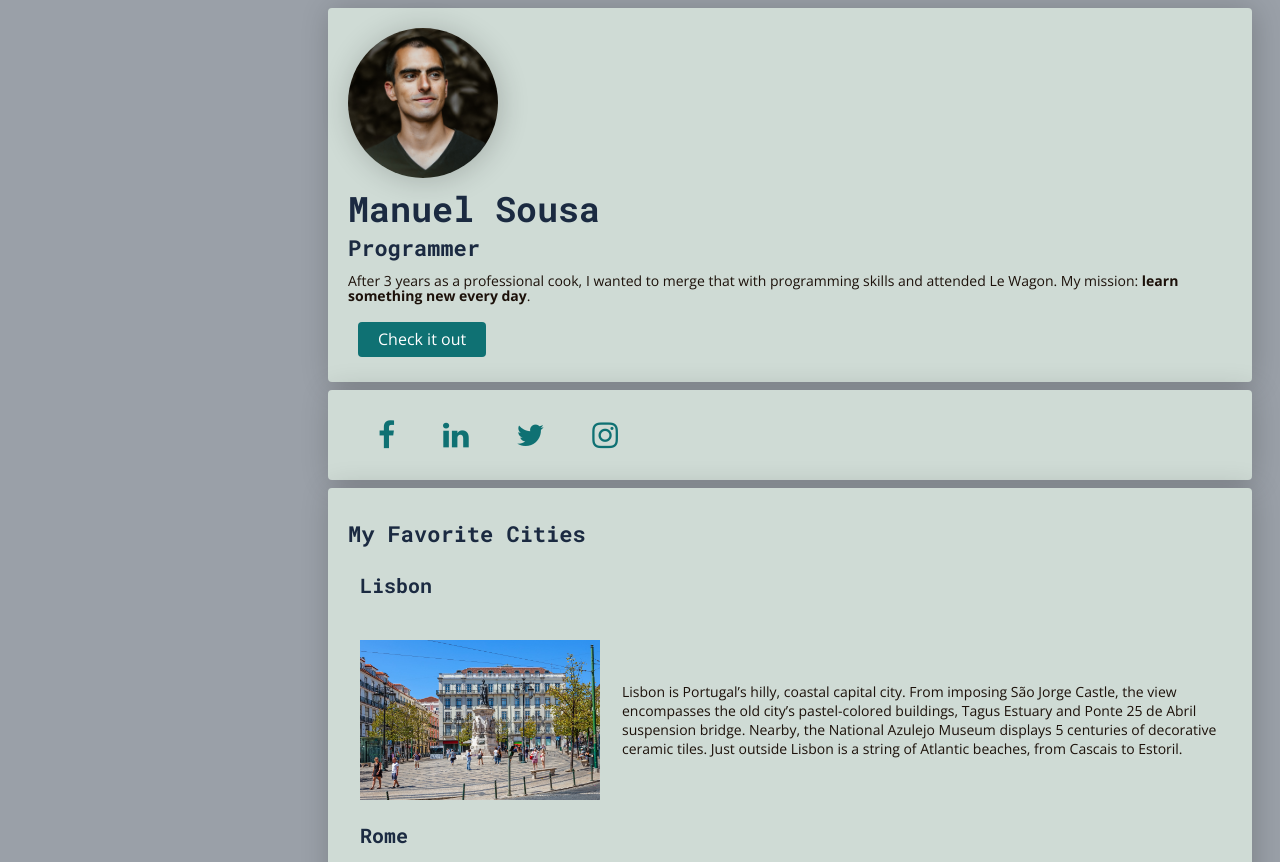
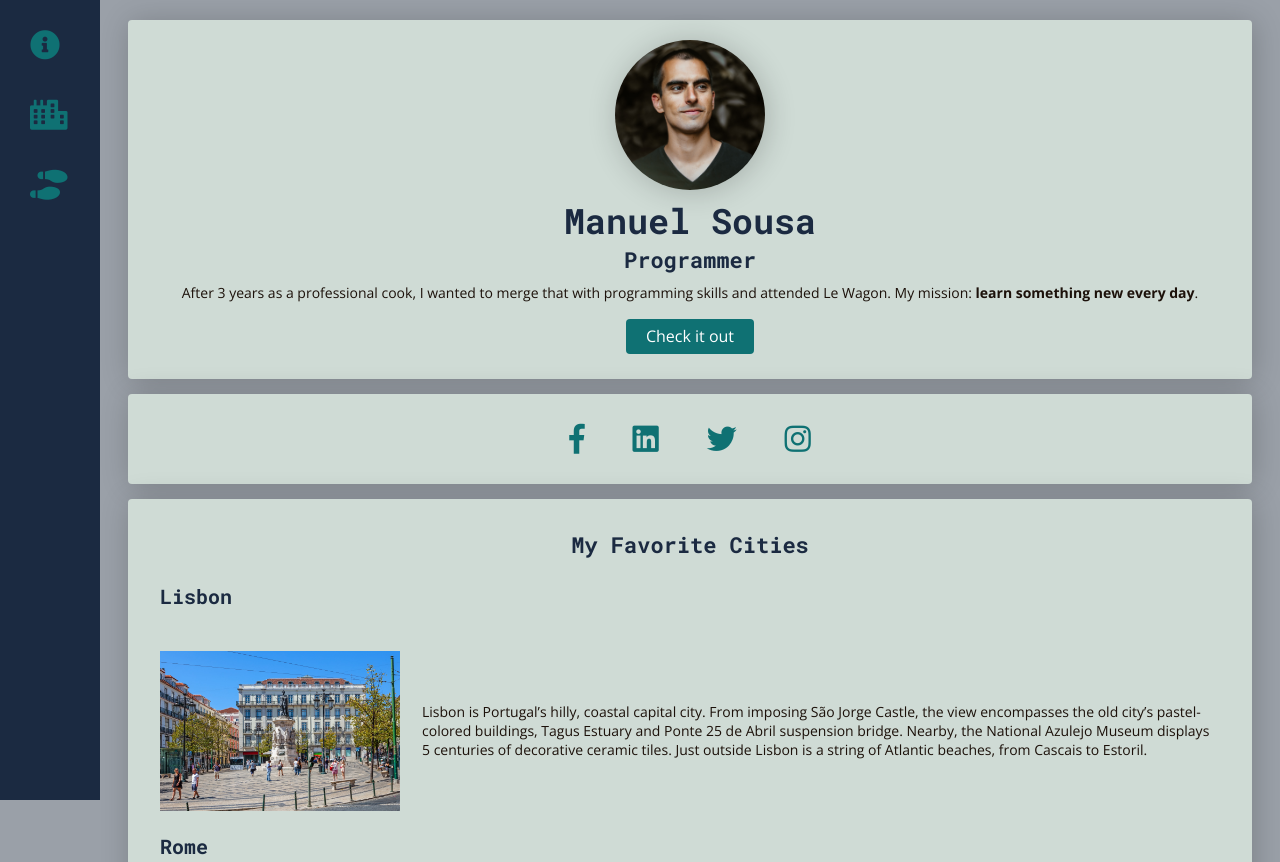
Before and after one commit to mlrcbsousa/profile, a plain HTML site: page index.html in a window 1280 px wide. Shown: the top 862 px of the page. Drawn offline with nearby package versions, Linux system fonts and the light colour scheme.

Commit message:
added sidebar

```diff
--- a/index.html
+++ b/index.html
@@ -4,21 +4,38 @@
     <meta content="Le Wagon is Europe's best coding school for entrepreneurs. Checkout for yourself the projects developed by our students." name="description">
     <meta charset="utf-8">
     <title>Basic infos</title>
-    <link href="https://fonts.googleapis.com/css?family=Open+Sans:400,700|Roboto+Mono:400,700" rel="stylesheet">  <link href="https://maxcdn.bootstrapcdn.com/font-awesome/4.7.0/css/font-awesome.min.css" rel="stylesheet">
+    <link href="https://fonts.googleapis.com/css?family=Open+Sans:400,700|Roboto+Mono:400,700" rel="stylesheet">
+    <link rel="stylesheet" href="https://use.fontawesome.com/releases/v5.5.0/css/all.css" integrity="sha384-B4dIYHKNBt8Bc12p+WXckhzcICo0wtJAoU8YZTY5qE0Id1GSseTk6S+L3BlXeVIU" crossorigin="anonymous">
     <link rel="stylesheet" href="style.css">
   </head>
 
   <body>
     <div id="sidebar">
+      <ul>
+        <li>
+          <a href="#intro">
+            <i class="fas fa-info-circle"></i>
+          </a>
+        </li>
+        <li>
+          <a href="#cities">
+            <i class="fas fa-city"></i>
+          </a>
+        </li>
+        <li>
+          <a href="#footer">
+            <i class="fas fa-shoe-prints"></i>
+          </a>
+        </li>
+      </ul>
     </div>
 
     <div id="page-content">
 
       <div class="container text-center">
-    </div>
 
 
-      <div class="card">
+      <div class="card" id="intro">
         <img src="images/manuel.jpg" alt="Manuel Sousa" id="profile-img">
         <h1>Manuel Sousa</h1>
         <h2>Programmer</h2>
@@ -34,29 +51,29 @@
         <ul class="list-inline">
           <li>
             <a href="https://www.facebook.com/mlrcbsousa">
-              <i class="fa fa-facebook"></i>
+              <i class="fab fa-facebook-f"></i>
             </a>
           </li>
           <li>
             <a href="https://www.linkedin.com/in/mlrcbsousa/">
-              <i class="fa fa-linkedin"></i>
+              <i class="fab fa-linkedin"></i>
             </a>
           </li>
           <li>
             <a href="https://twitter.com/mlrcbsousa">
-              <i class="fa fa-twitter"></i>
+              <i class="fab fa-twitter"></i>
             </a>
           </li>
           <li>
             <a href="https://www.instagram.com/mlrcbsousa/">
-              <i class="fa fa-instagram"></i>
+              <i class="fab fa-instagram"></i>
             </a>
           </li>
         </ul>
 
       </div>
 
-      <div class="card cities-table">
+      <div class="card cities-table" id="cities">
         <h2>My Favorite Cities</h2>
 
         <table>
@@ -108,7 +125,7 @@
         </table>
       </div>
 
-      <div class="card">
+      <div class="card" id="footer">
         <h2>About this page</h2>
         This page has been coded during the <a href="https://lewagon.com/program" target="_blank">FullStack program @LeWagon</a>. That was probably the best experience of my entire life... *cough* ... yet
 
@@ -130,7 +147,7 @@
          </li>
         </ul>
       </div>
-
+      </div>
     </div>
 
   </body>
--- a/style.css
+++ b/style.css
@@ -37,29 +37,22 @@ a {
 }
 
 a:hover {
-  color: #1B2A41;
+  color: #9AA0A8;
 }
 
 
 .container {
-  width: 640px;   /* This sets the width */
-  margin: 0 auto; /* This automatically sets left/right margins */
+  width: auto;   /* This sets the width */
+  margin: 20 auto; /* This automatically sets left/right margins */
 }
 
 .card {
   padding: 20px;
-  margin: 8px 20px;
+  margin: 15px 20px;
   border-radius: 4px;
   box-shadow: 2px 2px 30px rgba(0,0,0,0.2);
   background-color: #CFDBD5;
   width: auto;   /* This sets the width */
-}
-
-#profile-img {
-  width: 150px;
-  border: 2px;
-  border-radius: 50%;
-  box-shadow: 2px 2px 30px rgba(0,0,0,0.2);
 }
 
 .cities-table img {
@@ -91,23 +84,46 @@ a:hover {
 
 .btn-blue:hover {
   color: white;
-  background-color: #1B2A41;
+  background-color: #9AA0A8;
+}
+
+#profile-img {
+  width: 150px;
+  border: 2px;
+  border-radius: 50%;
+  box-shadow: 2px 2px 30px rgba(0,0,0,0.2);
 }
 
 #social-links {
   font-size: 30px
 }
 
+#page-content {
+  margin-left: 100px;
+}
+
 #sidebar {
+  background-color: #1B2A41;
   position: fixed;
-  width: 300px;
+  font-size: 30px;
+  width: 100px;
   left: 0;
   top: 0;
   bottom: 0;
 }
-#page-content {
-  margin-left: 300px;
+
+#sidebar ul {
+  padding-left: 0px;
+  margin: 10px 10px;
 }
+
+#sidebar li {
+  list-style: none;
+  padding: 20px 20px;
+}
+
+
+/* media queries */
 
 @media (max-width: 960px) {
   /* For a screen < 960px, this CSS will be read */
```
